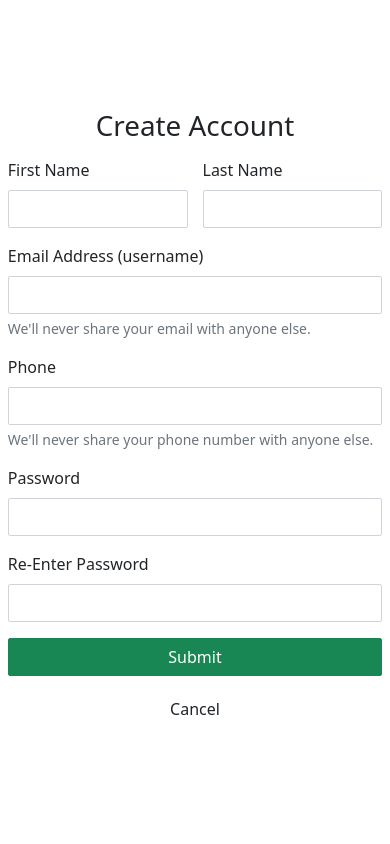
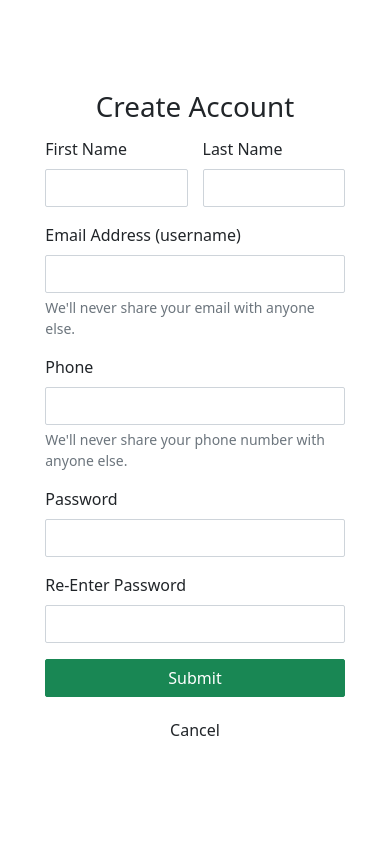
Before and after one commit to tolat/clapper, a Node server app: template views/createAccount.ejs in a window 390 px wide. Run offline with Node 20, Linux system fonts and the light colour scheme; the template is opened without the code that fills it: values that come from a table or form of the project are taken from there, others are empty; data comes from the database, SQL or seed files in the repository; some libraries are stand-ins or nearby versions.

Commit message:
updating styles for mobile

```diff
--- a/public/stylesheets/app.css
+++ b/public/stylesheets/app.css
@@ -1197,4 +1197,9 @@ tbody tr{
         width: 90%;
         min-width: 95%;
     }
+
+    #create-account-container{
+        width: 80%;
+        margin-left: 10%;
+    }
 }
```
